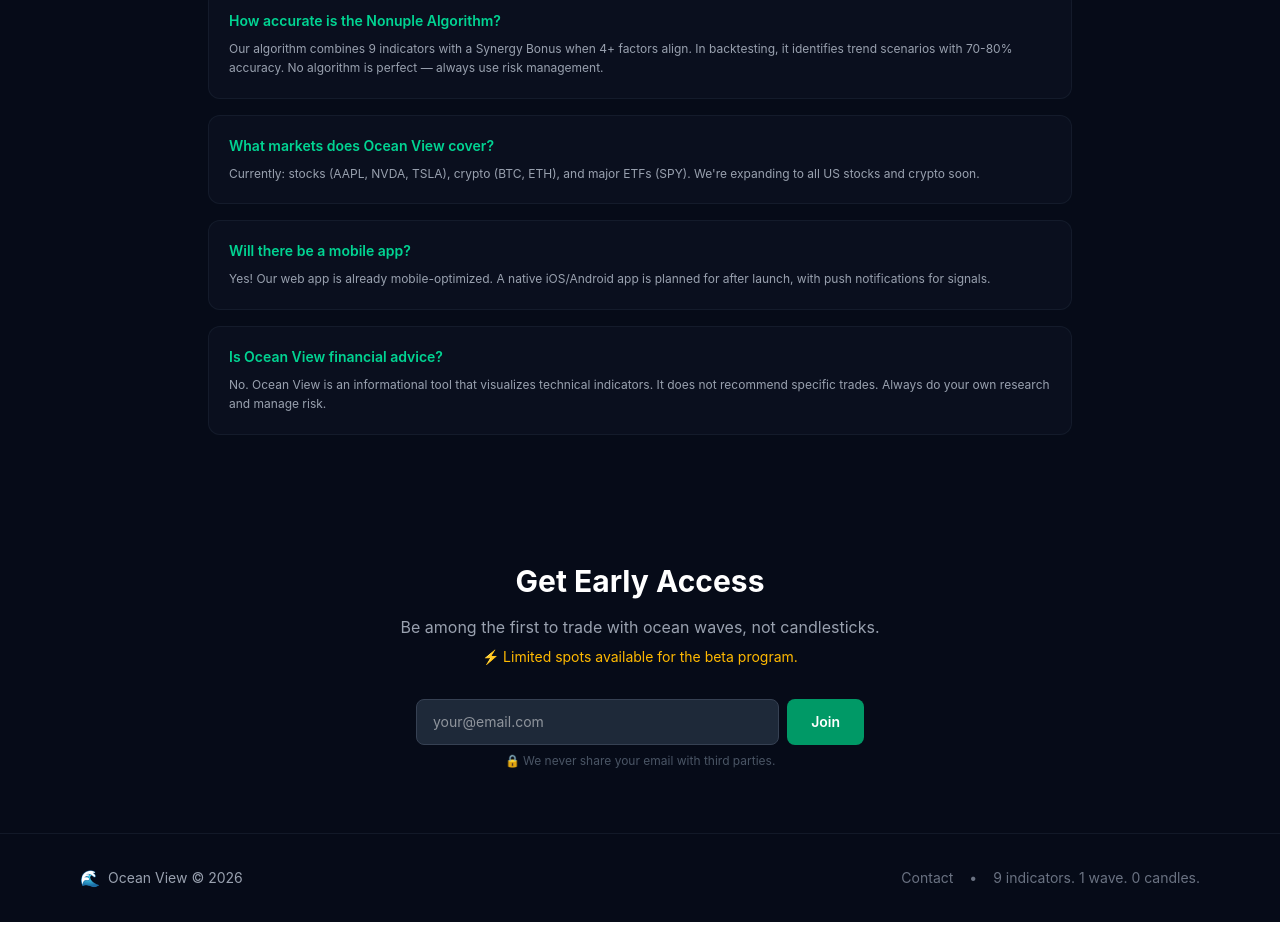
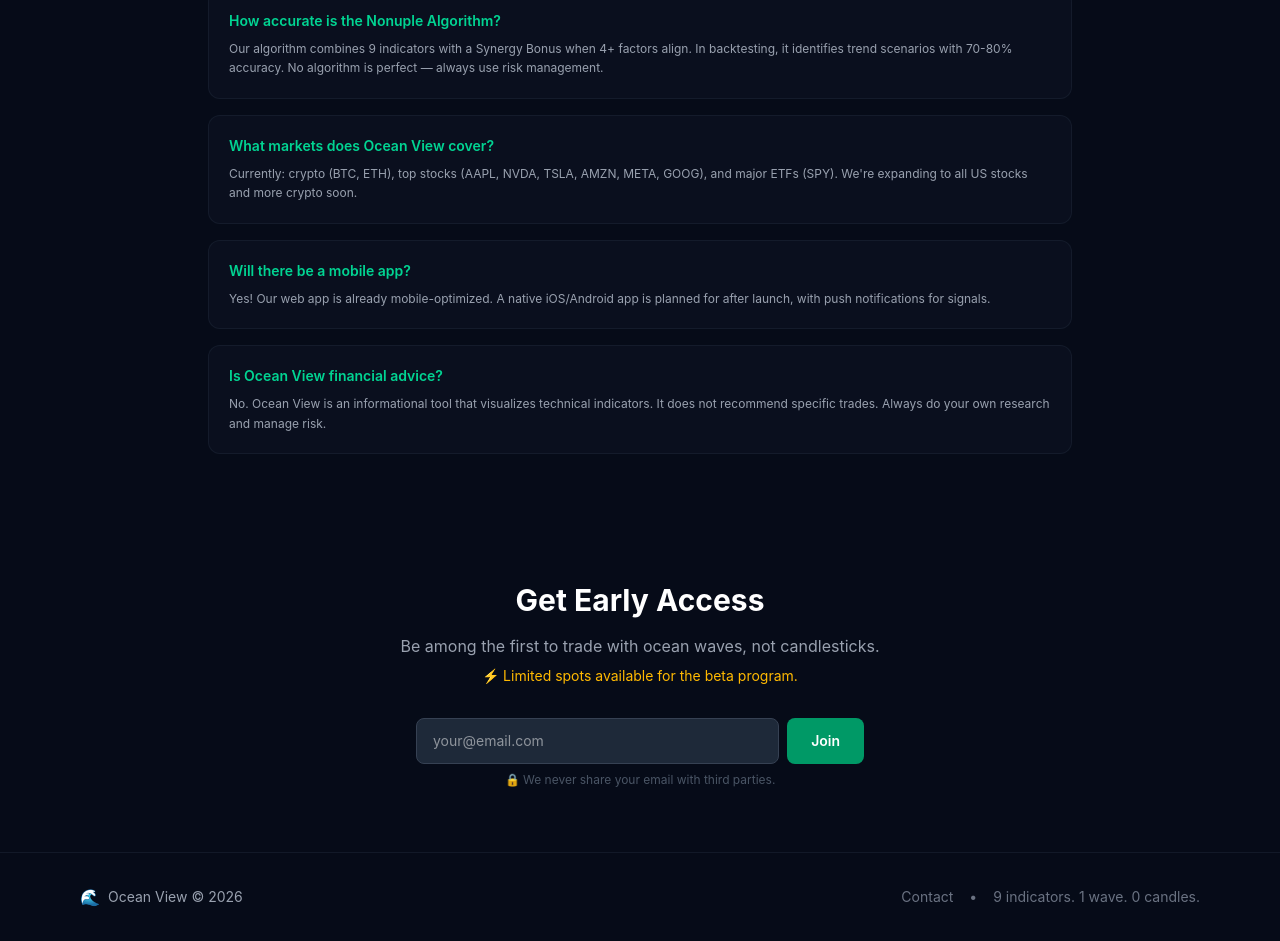
Before and after one commit to yaroslavmak1995-prog/ocean-view-app, a React (Vite) app: page / in a window 1280 px wide. Shown: the part 3542-4483 px from the top of the page. Built offline with nearby package versions, Linux system fonts and the light colour scheme; no server answers.

Commit message:
Day 40 evening: Fix Formspree (broken→mailto fallback first), add AMZN/META/GOOG tickers, fix email save order

```diff
--- a/src/components/landing/LandingPage.tsx
+++ b/src/components/landing/LandingPage.tsx
@@ -43,7 +43,11 @@ export function LandingPage() {
       return;
     }
 
-    // Try Formspree, fallback to mailto
+    // Save to localStorage immediately
+    stored.push(email.toLowerCase());
+    localStorage.setItem('ov_subscribers', JSON.stringify(stored));
+
+    // Try Formspree first (if configured), then mailto fallback
     const formspreeEndpoint = 'https://formspree.io/f/xpwzgkdl';
 
     fetch(formspreeEndpoint, {
@@ -54,16 +58,14 @@ export function LandingPage() {
       .then(res => {
         if (res.ok) {
           setSubscribed(true);
-          stored.push(email.toLowerCase());
-          localStorage.setItem('ov_subscribers', JSON.stringify(stored));
         } else {
-          // Fallback: mailto
+          // Formspree not configured — open mailto
           window.location.href = `mailto:oceanview.trading@gmail.com?subject=Early%20Access%20Request&body=Hi%2C%20I%27d%20like%20early%20access%20to%20Ocean%20View.%20My%20email%3A%20${encodeURIComponent(email)}`;
           setSubscribed(true);
         }
       })
       .catch(() => {
-        // Fallback: mailto
+        // Network error — open mailto
         window.location.href = `mailto:oceanview.trading@gmail.com?subject=Early%20Access%20Request&body=Hi%2C%20I%27d%20like%20early%20access%20to%20Ocean%20View.%20My%20email%3A%20${encodeURIComponent(email)}`;
         setSubscribed(true);
       });
@@ -283,7 +285,7 @@ export function LandingPage() {
             },
             {
               q: 'What markets does Ocean View cover?',
-              a: 'Currently: stocks (AAPL, NVDA, TSLA), crypto (BTC, ETH), and major ETFs (SPY). We\'re expanding to all US stocks and crypto soon.',
+              a: 'Currently: crypto (BTC, ETH), top stocks (AAPL, NVDA, TSLA, AMZN, META, GOOG), and major ETFs (SPY). We\'re expanding to all US stocks and more crypto soon.',
             },
             {
               q: 'Will there be a mobile app?',
--- a/src/pages/DashboardPage.tsx
+++ b/src/pages/DashboardPage.tsx
@@ -22,6 +22,9 @@ const TICKER_LIST = [
   { symbol: 'AAPL', label: 'AAPL' },
   { symbol: 'NVDA', label: 'NVDA' },
   { symbol: 'TSLA', label: 'TSLA' },
+  { symbol: 'AMZN', label: 'AMZN' },
+  { symbol: 'META', label: 'META' },
+  { symbol: 'GOOG', label: 'GOOG' },
   { symbol: 'SPY', label: 'SPY' },
 ];
 
```
